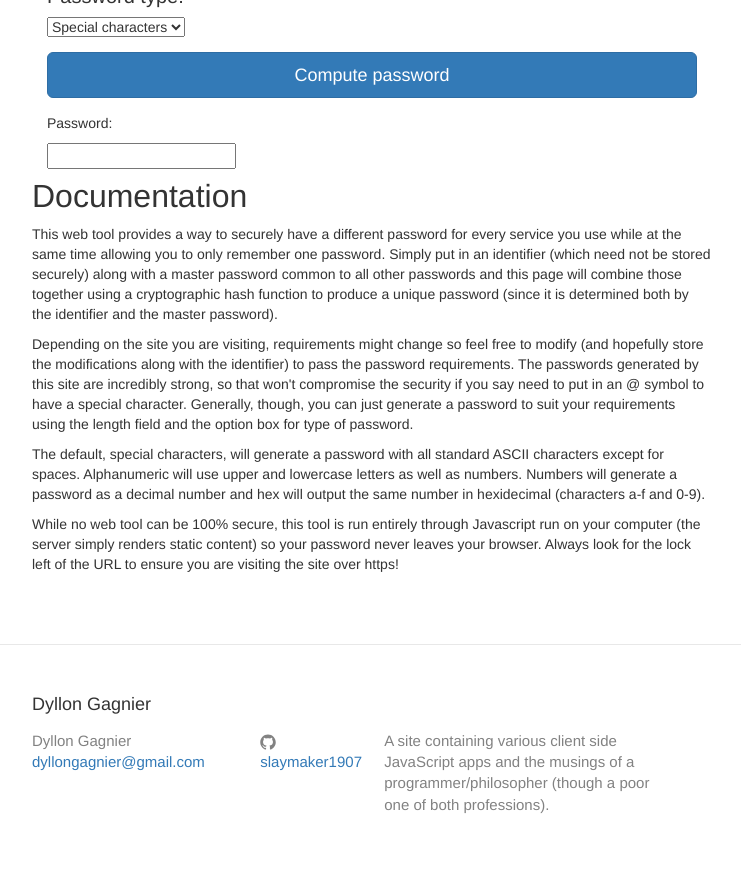
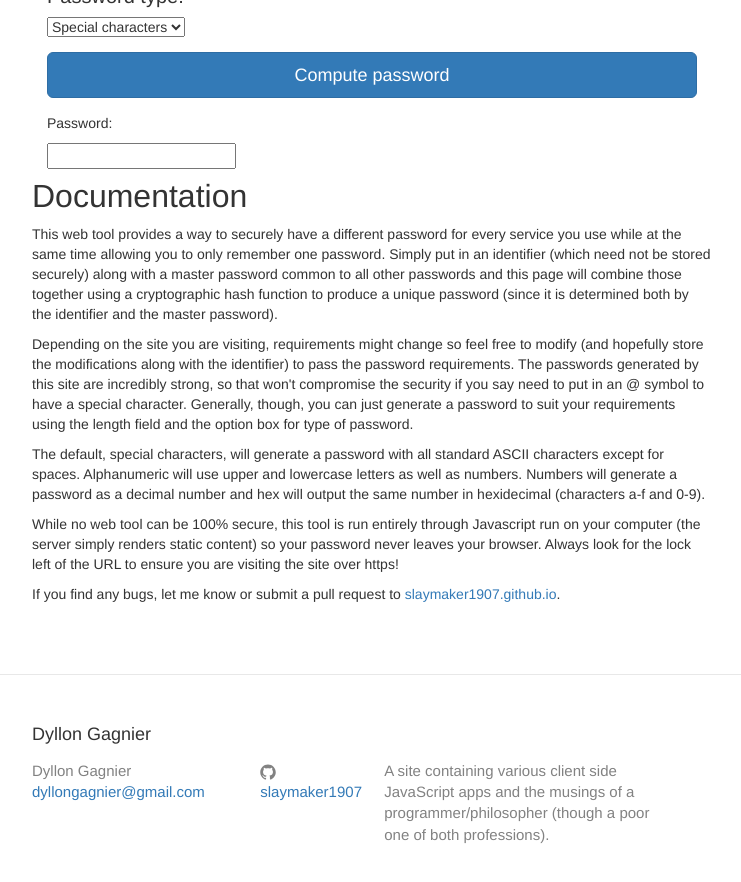
Before and after one commit to slaymaker1907/slaymaker1907.github.io, a Jekyll site: the page built from password_hasher.html, in a window 1280 px wide and 900 px high, scrolled down 603 px. Shown: the top 882 px of the window, without its empty margins (268-1009 px from the left). Built offline with Jekyll 4.4.1, drawn with Linux system fonts in a browser that asks for light colours.

Commit message:
Added a contact link for the site.

```diff
--- a/password_hasher.html
+++ b/password_hasher.html
@@ -140,5 +140,6 @@ var computePassword = function(){
     <p>The default, special characters, will generate a password with all standard ASCII characters except for spaces. Alphanumeric will use upper and lowercase letters as well as numbers. Numbers will generate a password as a decimal number and hex will output the same number in hexidecimal (characters a-f and 0-9).</p>
     <p>While no web tool can be 100% secure, this tool is run entirely through Javascript run on your computer (the server simply renders static content) so your password never leaves your browser. Always look for the lock left of the URL
     to ensure you are visiting the site over https!</p>
+    <p>If you find any bugs, let me know or submit a pull request to <a href="https://l.facebook.com/l.php?u=https%3A%2F%2Fgithub.com%2Fslaymaker1907%2Fslaymaker1907.github.io&h=KAQEc-3So">slaymaker1907.github.io</a>.</p>
   </div>
 </div>
```
